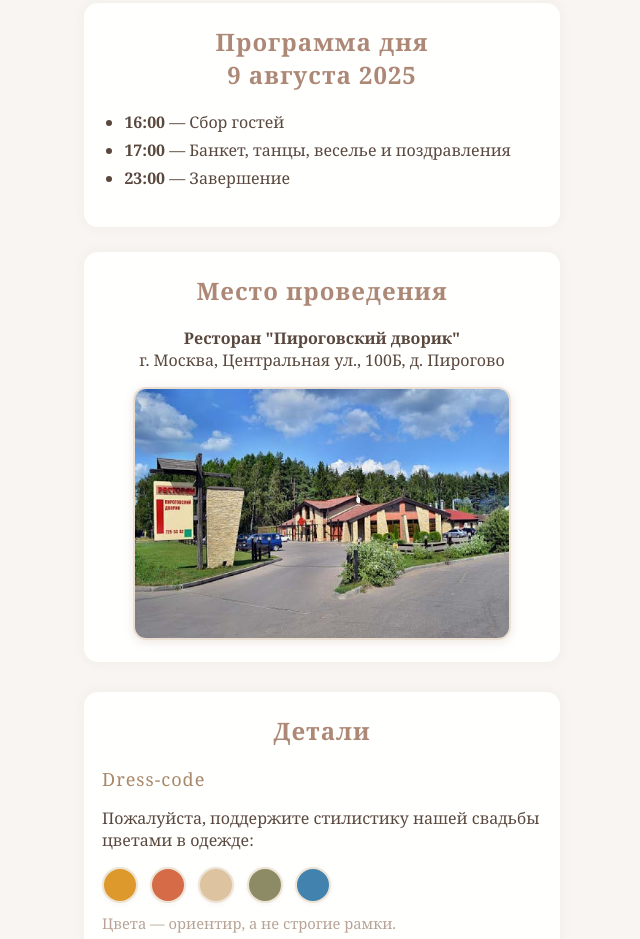
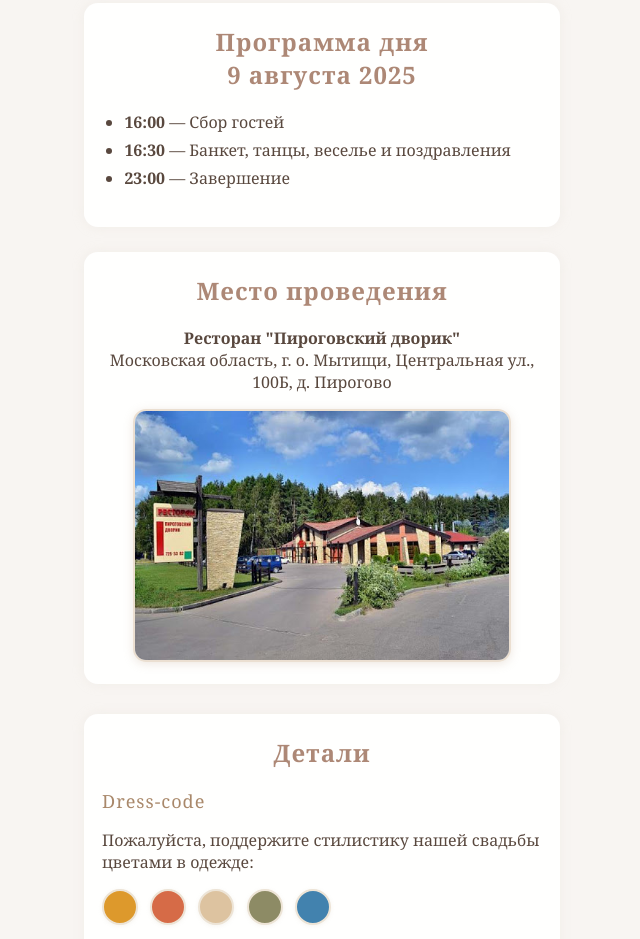
Before and after one commit to AERomanova/wedding-invite, a plain HTML site: page index.html in a window 1280 px wide. Shown: the part 782-1721 px from the top of the page, without its empty margins (318-958 px from the left). Drawn offline with Linux system fonts and the light colour scheme.

Commit message:
изменено время начала и немного адрес

```diff
--- a/index.html
+++ b/index.html
@@ -26,14 +26,14 @@
     <h2>Программа дня<br>9 августа 2025</h2>
     <ul>
         <li><b>16:00</b> — Сбор гостей</li>
-        <li><b>17:00</b> — Банкет, танцы, веселье и поздравления</li>
+        <li><b>16:30</b> — Банкет, танцы, веселье и поздравления</li>
         <li><b>23:00</b> — Завершение</li>
     </ul>
 </section>
 
 <section class="place">
     <h2>Место проведения</h2>
-    <p><b>Ресторан "Пироговский дворик"</b><br>г. Москва, Центральная ул., 100Б, д. Пирогово</p>
+    <p><b>Ресторан "Пироговский дворик"</b><br>Московская область, г. о. Мытищи, Центральная ул., 100Б, д. Пирогово</p>
     <img src="images/restaurant.jpg" alt="Ресторан" class="restaurant-photo">
 </section>
 
```
